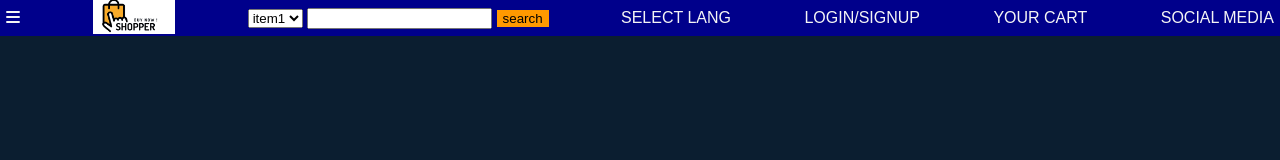
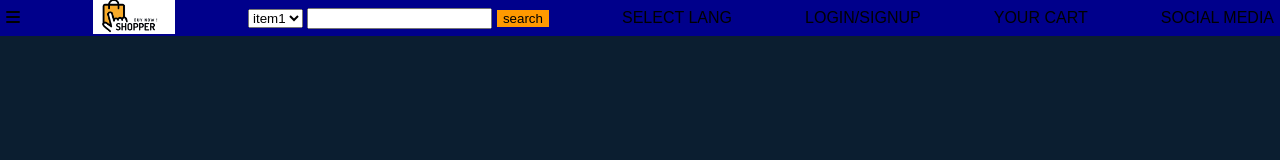
Before and after one commit to adit1403/shoppingSite, a plain HTML site: page index.html in a window 1280 px wide. Drawn offline with Linux system fonts and the light colour scheme.

Commit message:
Update style.css

```diff
--- a/css/style.css
+++ b/css/style.css
@@ -16,7 +16,7 @@ body {
     flex-direction: row;
     justify-content: space-between;
     flex-wrap: nowrap;
-    color: whitesmoke;
+    color: whites;
     background: darkblue;
 }
 
@@ -25,21 +25,17 @@ body {
     border: 1px solid transparent;
 }
 
-.menubar-item:hover {
-    border: 1px solid whitesmoke;
-}
-
 .menubar .toggle i {
     width: auto;
 }
 
 .menubar .logo img {
     height: 36px;
-    border: none!important;
+
 }
 
 .searchBar {
-    border: none!important;
+
 }
 
 .searchBar>button {
```
